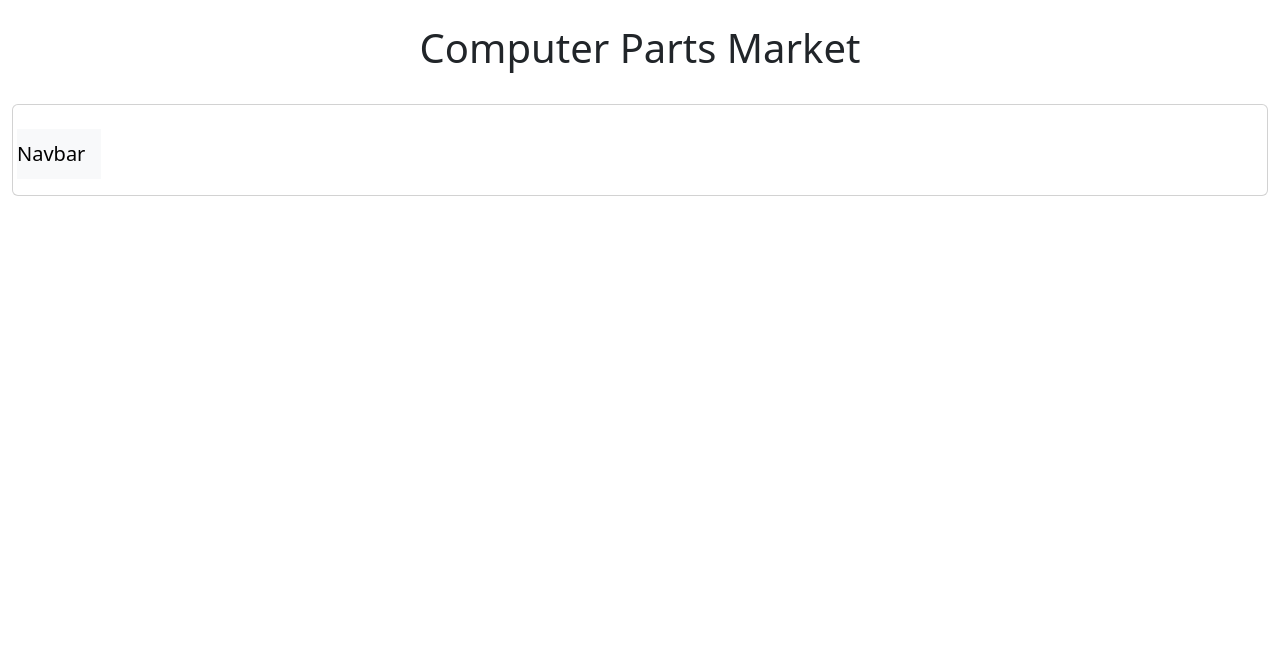
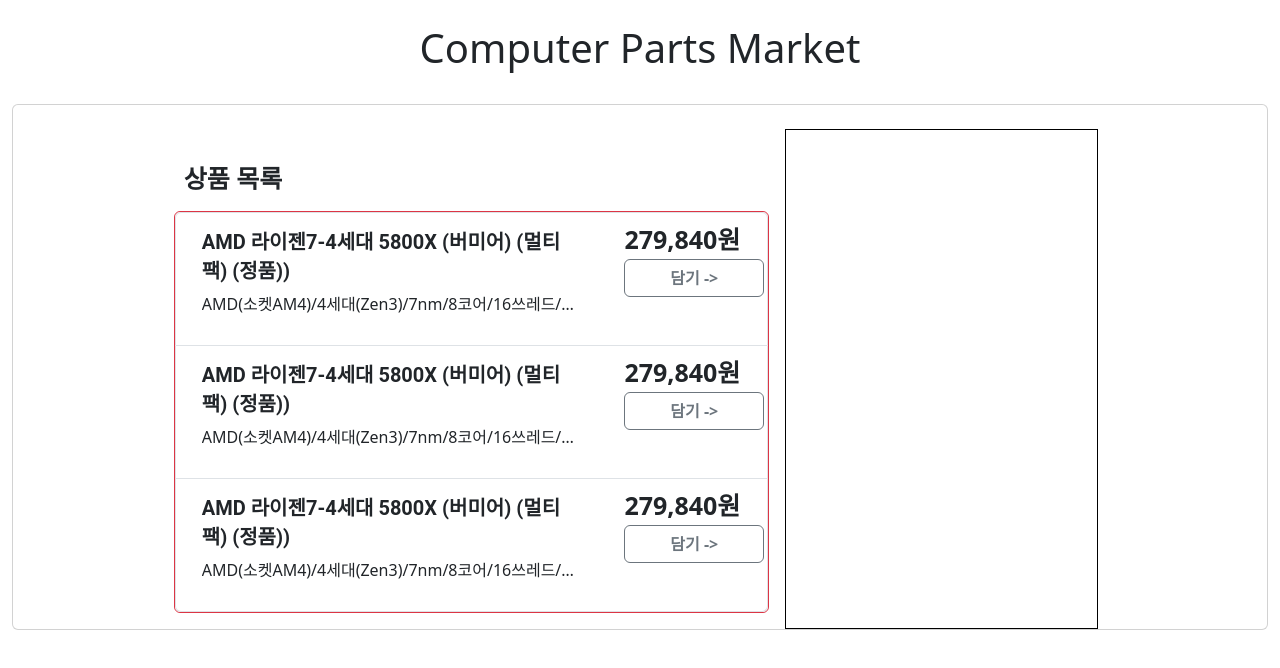
Before and after one commit to Curry4182/computer-parts-market-ui, a React (Create React App) app: page / in a window 1280 px wide. Shown: the top 668 px of the page. Built offline with nearby package versions, Linux system fonts and the light colour scheme.

Commit message:
feat: 부품 목록 ui 추가

```diff
--- a/src/App.js
+++ b/src/App.js
@@ -1,6 +1,8 @@
 import logo from './logo.svg';
 import './App.css';
 import 'bootstrap/dist/css/bootstrap.min.css'
+import React from "react";
+import PartsItem from "./components/parts/partsItem";
 
 function App() {
   return (
@@ -9,13 +11,29 @@
               <h1 className="text-center">Computer Parts Market</h1>
           </div>
           <div className="card">
-              <div className="row">
-                  <div className="col-md-8 mt-4 d-flex flex-column align-items-start p-3 pt-0">
-                      <nav className="navbar navbar-light bg-light">
-                          <span className="navbar-brand mb-0 h1">Navbar</span>
-                      </nav>
+              <div className="row col-md-12 mt-4 d-flex flex-row justify-content-md-center">
+                  <div className="col-xl-6 col-sm-8 mt-4 d-flex flex-column align-items-start p-3 pt-0">
+                      <div className="parts-title-box ">
+                          <h3 className="parts-title">상품 목록</h3>
+                      </div>
+                      <ul className="list-group col-md-12 border border-danger">
+                          <li className="list-group-item">
+                            <PartsItem/>
+                          </li>
+                          <li className="list-group-item ">
+                            <PartsItem/>
+                          </li>
+                          <li className="list-group-item">
+                              <PartsItem/>
+                          </li>
+                      </ul>
+                  </div>
+
+                  <div className="col-xl-3 col-sm-4 p-3 border border-black">
+
                   </div>
               </div>
+
           </div>
       </div>
   );
--- /dev/null
+++ b/src/components/parts/partsItem.js
@@ -0,0 +1,18 @@
+import React from "react";
+import "../../css/parts/parts-item.css"
+function PartsItem() {
+    return (
+        <div className="parts-item ">
+            <div className="col-md-8 part-item-left-box">
+                <h3 className="parts-item-title"> AMD 라이젠7-4세대 5800X (버미어) (멀티팩) (정품))</h3>
+                <p className="parts-item-description">AMD(소켓AM4)/4세대(Zen3)/7nm/8코어/16쓰레드/기본 클럭:3.8GHz/최대 클럭:4.7GHz/L2 캐시:4MB/L3 캐시:32MB/TDP:105W/PCIe4.0/메모리 규격:DDR4/3200MHz/내장그래픽:미탑재/기술 지원:StoreMI,Ryzen Master,VR Ready 프리미엄/쿨러:미포함/시네벤치R23(싱글):1,593점/시네벤치R23(멀티):15416 </p>
+            </div>
+            <div className="col-md-3 parts-item-right-box">
+                <div className="parts-item-cost">279,840원</div>
+                <button className="btn btn-outline-secondary">담기 -> </button>
+            </div>
+        </div>
+    );
+}
+
+export default PartsItem;
--- /dev/null
+++ b/src/css/parts/parts-item.css
@@ -0,0 +1,45 @@
+.parts-item-title {
+    font: 20px Roboto;
+    font-weight: bold;
+}
+
+.parts-item-description {
+    display: inline-block;
+    white-space: nowrap;
+    overflow: hidden;
+    text-overflow: ellipsis;
+}
+
+.parts-item {
+    display: flex;
+    flex-direction: row;
+}
+
+.part-item-left-box {
+    margin: 5px 50px 5px 10px;
+    display: flex;
+    flex-direction: column;
+}
+
+.parts-item-right-box {
+    display: flex;
+    flex-direction: column;
+}
+
+.parts-item-right-box button {
+    font-weight: bold;
+}
+
+.parts-item-cost {
+    font-size: 25px;
+    font-weight: bold;
+}
+
+.parts-title-box {
+    padding: 10px;
+}
+
+.parts-title {
+    font-size: 25px;
+    font-weight: bold;
+}
```
Also changed, not shown: src/App.css (line endings or trailing spaces).
